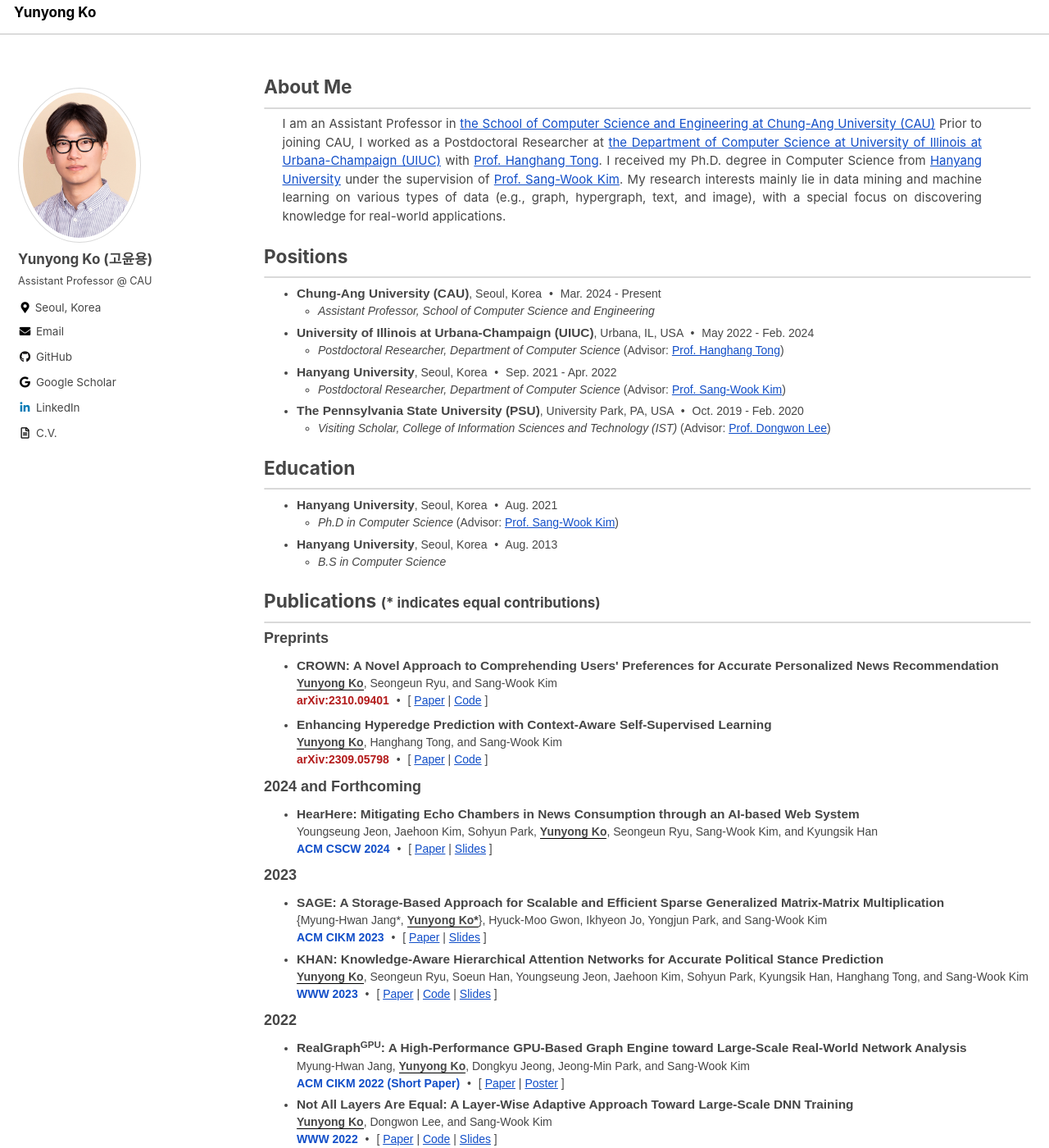
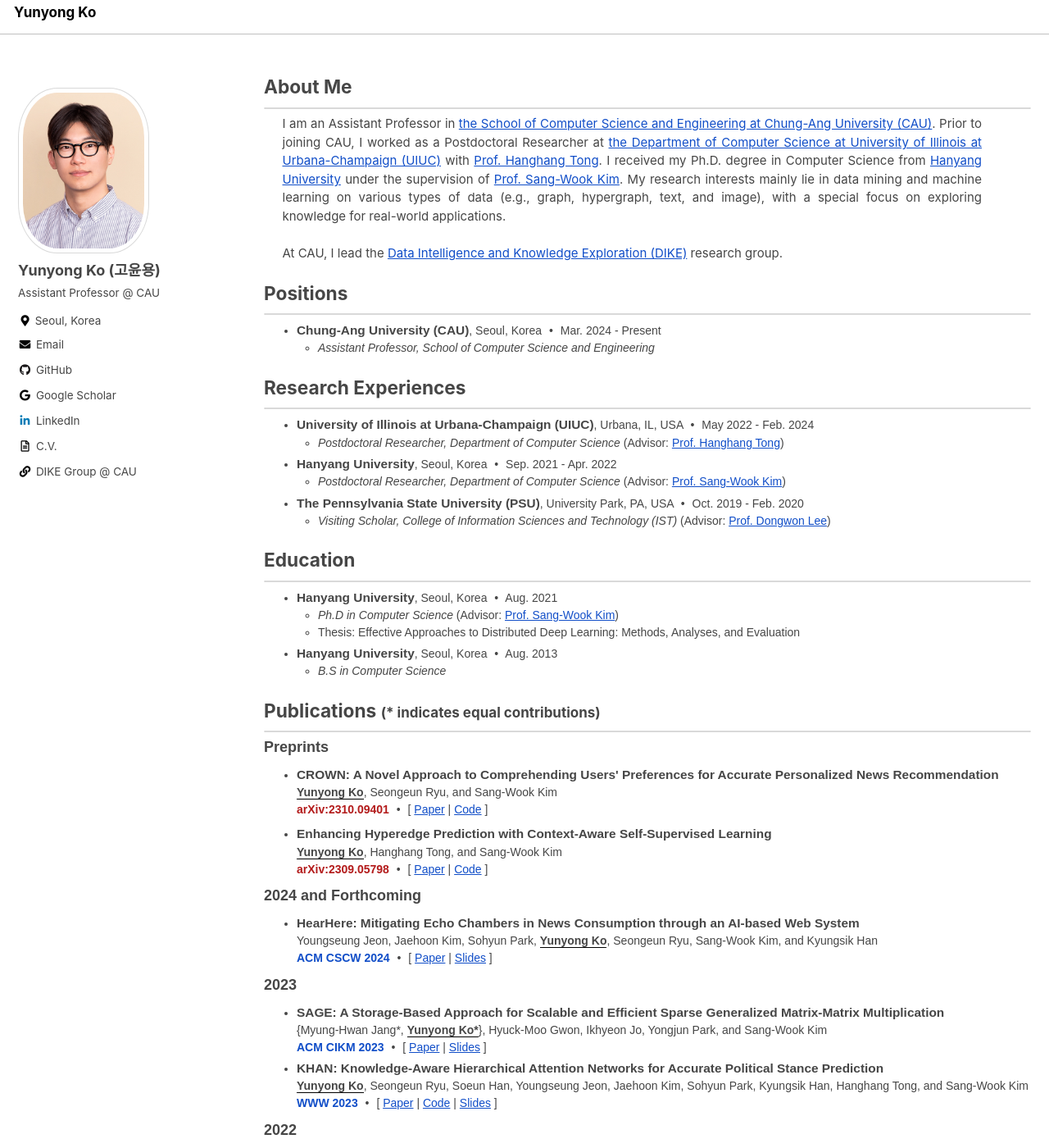
Before and after one commit to yy-ko/yy-ko.github.io, a Jekyll site: the page built from index.html, in a window 1280 px wide and 1400 px high. Shown: the whole window at 82% size. Built offline with Jekyll 4.4.1, drawn with Linux system fonts in a browser that asks for light colours; cached includes are drawn as plain includes; the list of posts is cut into pages by our own code; some of the changed text lies outside the part shown.

Commit message:
dike web

```diff
--- a/_config.yml
+++ b/_config.yml
@@ -148,9 +148,9 @@ author:
     - label: "C.V."
       icon: "far fa-fw fa-file-alt"
       url: "./assets/files/yyko_cv.pdf"
-    # - label: "DIKE Website"
-      # icon: "fas fa-fw fa-link"
-      # url: "https://your-website.com"
+    - label: "DIKE Group @ CAU"
+      icon: "fas fa-fw fa-link"
+      url: "https://sites.google.com/view/cau-dike/home"
     # - label: "Twitter"
       # icon: "fab fa-fw fa-twitter-square"
       # # url: "https://twitter.com/"
--- a/assets/css/main.scss
+++ b/assets/css/main.scss
@@ -168,8 +168,8 @@ body {
     margin-top: -60px;
 }
 .author__avatar img {
-    max-width: 150px;
-    border-radius: 100%;
+    max-width: 160px;
+    border-radius: 30%;
     border-width: 0.5px;
     border-color: rgba(130, 130, 130, 0.3);
     // border-color: #F49F1C;
@@ -177,7 +177,7 @@ body {
 
 
 .author__content {
-    font-size: 17px;
+    font-size: 18px;
 }
 
 .author__urls-wrapper {
@@ -187,6 +187,7 @@ body {
 .author__bio {
     margin-top: -0.4em;
     margin-bottom: -0.2em;
+	font-size: 18px;
 }
 
 @media screen and (max-width:1023px) {
--- a/index.html
+++ b/index.html
@@ -6,13 +6,13 @@ author_profile: true
 <div id="bio" class="section">
 	<h5 class="section-title">About Me</h5>
 	<hr class="sep">
-	<p> I am an Assistant Professor in <a href="https://cse.cau.ac.kr">the School of Computer Science and Engineering at Chung-Ang University (CAU)</a>
+	<p> I am an Assistant Professor in <a href="https://cse.cau.ac.kr">the School of Computer Science and Engineering at Chung-Ang University (CAU)</a>.
 	Prior to joining CAU, I worked as a Postdoctoral Researcher at <a href="https://cs.illinois.edu">the Department of Computer Science at University of Illinois at Urbana-Champaign (UIUC)</a> with <a href="http://tonghanghang.org/">Prof. Hanghang Tong</a>.
 	I received my Ph.D. degree in Computer Science from <a href="https://www.hanyang.ac.kr">Hanyang University</a> under the supervision of <a href="https://bigdas.hanyang.ac.kr/sang-wook/">Prof. Sang-Wook Kim</a>.
-	My research interests mainly lie in data mining and machine learning on various types of data (e.g., graph, hypergraph, text, and image), with a special focus on discovering knowledge for real-world applications.
-	<!-- <br> -->
-	<!-- <br> -->
-	<!-- At CAU, I lead the <a href="#">Data Intelligence and Knowledge Engineering (DIKE) Lab</a>. -->
+	My research interests mainly lie in data mining and machine learning on various types of data (e.g., graph, hypergraph, text, and image), with a special focus on exploring knowledge for real-world applications.
+	<br> <br>
+	At CAU, I lead the <a href="https://sites.google.com/view/cau-dike/home">Data Intelligence and Knowledge Exploration (DIKE)</a> research group.<br>
+	<!-- At CAU, I lead the <a href="#">Data Intelligence and Knowledge Exploration (DIKE)</a> research group. Please feel free to visit the website if you are interested in joining our group.<br> -->
 	</p>
 </div>
 
@@ -42,9 +42,8 @@ author_profile: true
 	<!-- </ul> -->
 <!-- </div> -->
 
-<div id="exp" class="section">
+<div id="position" class="section">
 	<h5 class="section-title">Positions</h5>
-	<!-- <h5 class="section-title">Experiences</h5> -->
 	<hr class="sep">
 	<ul class="my_list">
 		<li><strong class="title">Chung-Ang University (CAU)</strong>, Seoul, Korea  <span class="dot-sep">&#8226;</span> Mar. 2024 - Present
@@ -52,6 +51,20 @@ author_profile: true
 				<li class="inner-li"> <i>Assistant Professor, School of Computer Science and Engineering</i> </li>
 			</ul>
 		</li>
+	</ul>
+</div>
+
+
+<div id="exp" class="section">
+	<!-- <h5 class="section-title">Positions</h5> -->
+	<h5 class="section-title">Research Experiences</h5>
+	<hr class="sep">
+	<ul class="my_list">
+		<!-- <li><strong class="title">Chung-Ang University (CAU)</strong>, Seoul, Korea  <span class="dot-sep">&#8226;</span> Mar. 2024 - Present -->
+			<!-- <ul class="inner-ul"> -->
+				<!-- <li class="inner-li"> <i>Assistant Professor, School of Computer Science and Engineering</i> </li> -->
+			<!-- </ul> -->
+		<!-- </li> -->
 		<li><strong class="title">University of Illinois at Urbana-Champaign (UIUC)</strong>, Urbana, IL, USA  <span class="dot-sep">&#8226;</span> May 2022 - Feb. 2024
 			<ul class="inner-ul">
 				<li class="inner-li"> <i>Postdoctoral Researcher, Department of Computer Science</i> (Advisor: <a href="http://tonghanghang.org/">Prof. Hanghang Tong</a>) </li>
@@ -83,7 +96,7 @@ author_profile: true
 		<li><strong class="title">Hanyang University</strong>, Seoul, Korea <span class="dot-sep">&#8226;</span> Aug. 2021
 			<ul class="inner-ul">
 				<li class="inner-li"> <i>Ph.D in Computer Science</i> (Advisor: <a href="https://bigdas.hanyang.ac.kr/sang-wook/">Prof. Sang-Wook Kim</a>)  </li>
-				<!-- <li class="inner-li"> Thesis: Effective Approaches to Distributed Deep Learning: Methods, Analyses, and Evaluation </li> -->
+				<li class="inner-li"> Thesis: Effective Approaches to Distributed Deep Learning: Methods, Analyses, and Evaluation </li>
 				<!-- <li class="inner-li"> Advisor: <a href="https://bigdas.hanyang.ac.kr/sang-wook/">Prof. Sang-Wook Kim</a> </li> -->
 				<!-- <li class="inner-li"> <i>Received the <strong>Outstanding Ph.D. Dissertation Award</strong></i> </li> -->
 			</ul>
@@ -281,7 +294,7 @@ author_profile: true
 		</li>
 		<li> <strong class="title">Conference Reviewer</strong> <br>
 			The ACM Web Conference (<strong>WWW</strong>) <span class="dot-sep">&#8226;</span> 2023 <br>
-			The ACM SIGKDD Conference on Knowledge Discovery and Data Mining (<strong>ACM KDD</strong>) <span class="dot-sep">&#8226;</span> 2021, 2022 <br>
+			The ACM SIGKDD Conference on Knowledge Discovery and Data Mining (<strong>ACM KDD</strong>) <span class="dot-sep">&#8226;</span> 2021, 2022, 2024 <br>
 			The IEEE International Conference on Data Mining (<strong>IEEE ICDM</strong>) <span class="dot-sep">&#8226;</span> 2022, 2023 <br>
 			The IEEE International Conference on Big Data (<strong>IEEE BigData</strong>), GTA3 Workshop <span class="dot-sep">&#8226;</span> 2023 <br>
 			The AAAI International Conference on Artificial Intelligence (<strong>AAAI</strong>) <span class="dot-sep">&#8226;</span> 2021 <br>
```
Also changed, not shown: 1 other file.
